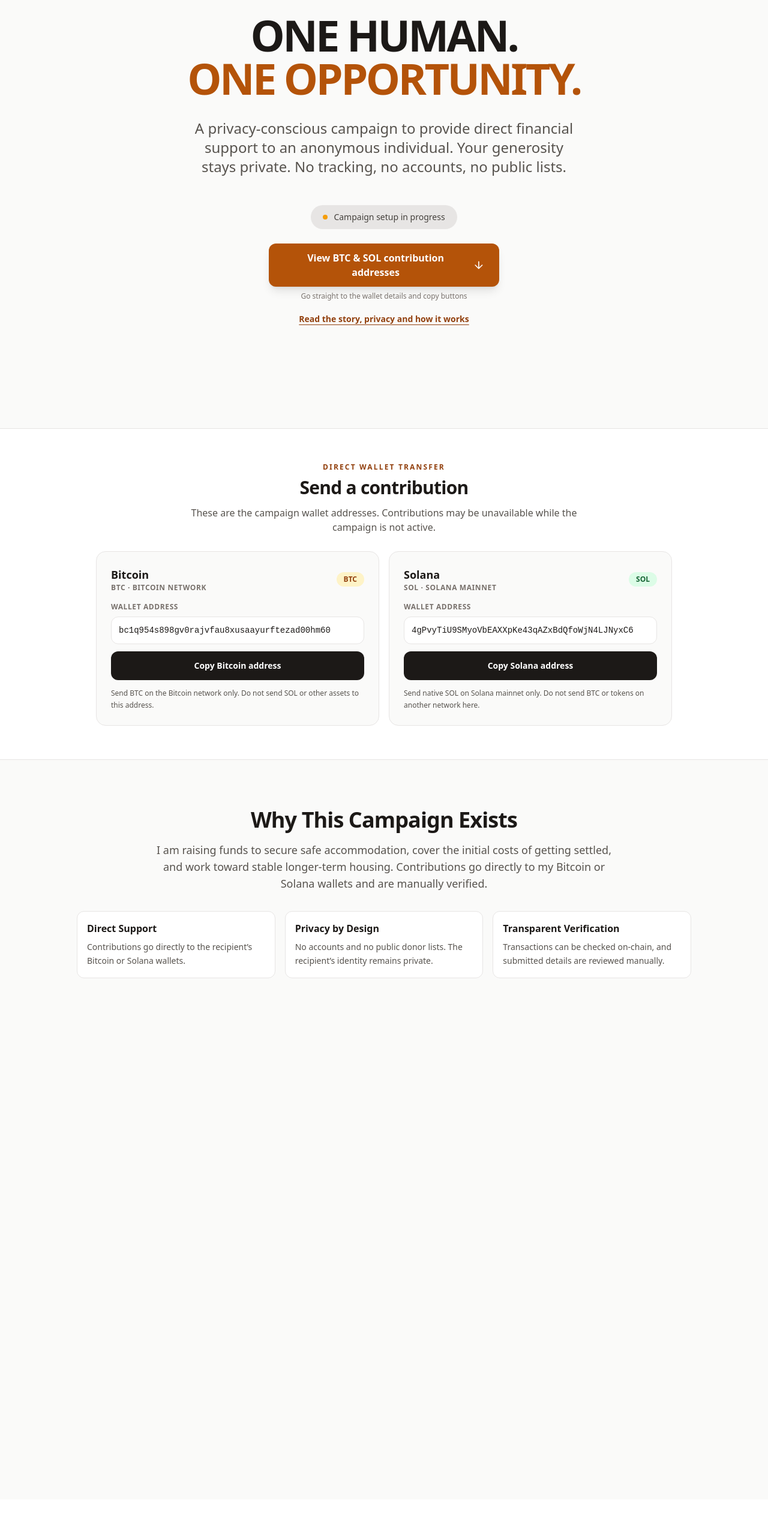
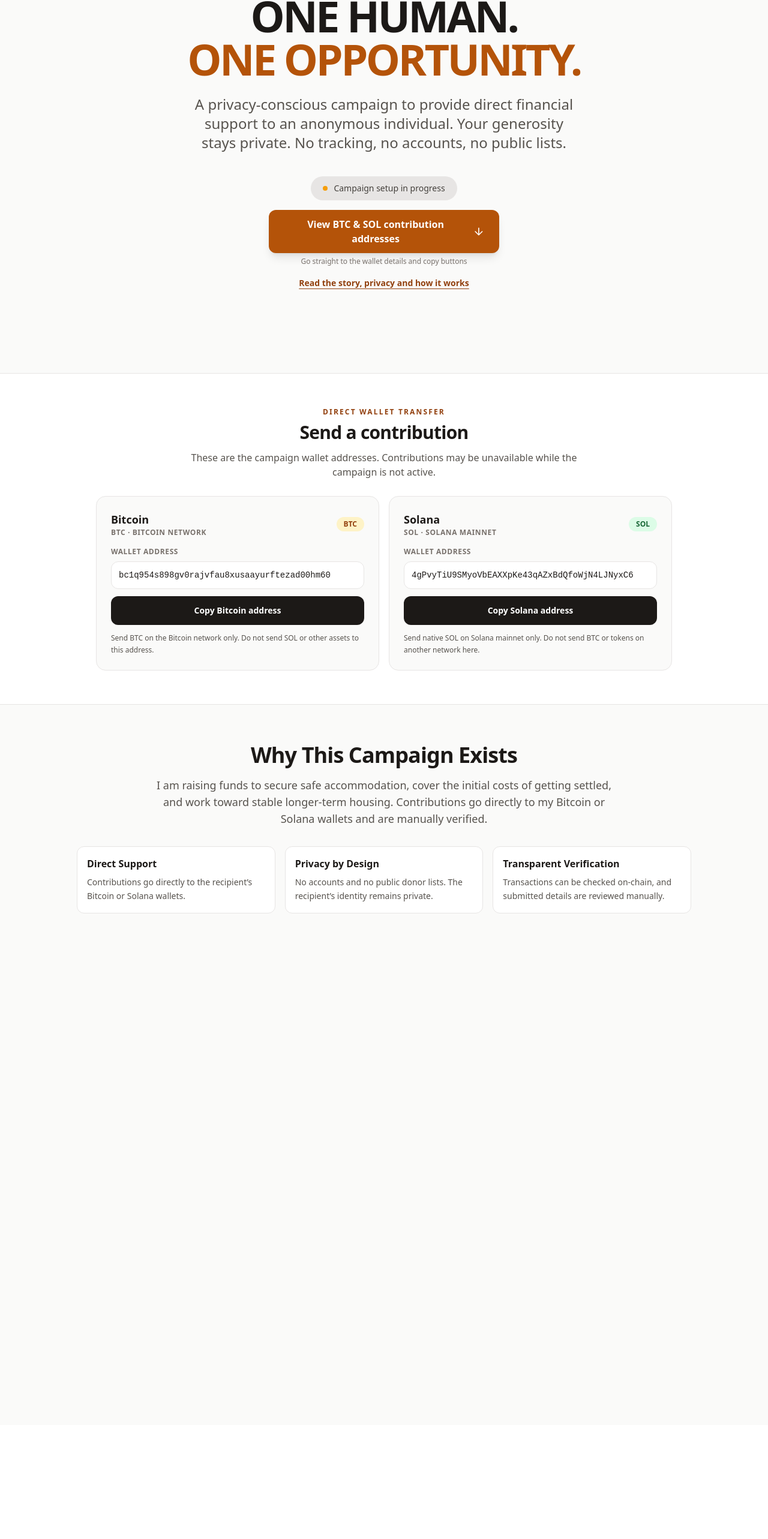
Before and after one commit to isagiyokai/One-Human-iInitiative, a Next.js app: page / in a window 1280 px wide. Shown: the part 203-2769 px from the top of the page at 60% size. Built offline with nearby package versions, Linux system fonts and the light colour scheme; no server answers; the database is empty.

Commit message:
Reduce excess mobile whitespace on campaign page

```diff
--- a/src/app/page.tsx
+++ b/src/app/page.tsx
@@ -104,7 +104,7 @@ export default async function HomePage() {
       <Header />
       <main className="flex-1" id="main-content">
         {/* Hero Section */}
-        <section className="relative py-24 sm:py-32 lg:py-40 bg-warm-white" aria-labelledby="hero-heading">
+        <section className="relative py-10 sm:py-24 lg:py-32 bg-warm-white" aria-labelledby="hero-heading">
           <div className="mx-auto max-w-7xl px-4 sm:px-6 lg:px-8">
             <div className="max-w-3xl mx-auto text-center">
               <h1
@@ -119,10 +119,10 @@ export default async function HomePage() {
                   </>
                 )}
               </h1>
-              <p className="mt-8 text-lg sm:text-xl lg:text-2xl text-stone-600 leading-relaxed max-w-2xl mx-auto text-balance font-medium">
+              <p className="mt-4 sm:mt-6 text-lg sm:text-xl lg:text-2xl text-stone-600 leading-relaxed max-w-2xl mx-auto text-balance font-medium">
                 {heroTagline}
               </p>
-              <div className="mt-12 flex flex-col sm:flex-row items-center justify-center gap-4">
+              <div className="mt-7 sm:mt-10 flex flex-col sm:flex-row items-center justify-center gap-4">
                 <span className="inline-flex items-center gap-2.5 px-5 py-2.5 rounded-full bg-charcoal-100 text-charcoal-700 text-sm font-medium">
                   {campaign?.computed_status === 'active' ? (
                     <span className="relative flex h-2 w-2">
@@ -135,7 +135,7 @@ export default async function HomePage() {
                   {campaign ? getStatusLabel(campaign.computed_status) : 'Campaign setup in progress'}
                 </span>
               </div>
-              <div className="mt-6 flex flex-col items-center justify-center gap-2">
+              <div className="mt-4 flex flex-col items-center justify-center gap-1.5">
                 <a
                   href="#wallet-addresses"
                   className="inline-flex min-h-12 w-full max-w-sm items-center justify-center gap-2 rounded-xl bg-earth-600 px-6 py-3 text-base font-semibold text-white shadow-lg transition-colors hover:bg-earth-700 focus:outline-none focus:ring-2 focus:ring-earth-500 focus:ring-offset-2 sm:w-auto"
@@ -165,7 +165,7 @@ export default async function HomePage() {
         <ScrollToContribute targetId="wallet-addresses" />
 
         {/* Campaign Explanation Section */}
-        <section id="campaign-story" className="scroll-mt-6 py-16 sm:py-20 bg-warm-white" aria-labelledby="explanation-heading">
+        <section id="campaign-story" className="scroll-mt-6 py-8 sm:py-16 bg-warm-white" aria-labelledby="explanation-heading">
           <div className="mx-auto max-w-7xl px-4 sm:px-6 lg:px-8">
             <CampaignExplanation
               title={content?.story_title || undefined}
@@ -178,7 +178,7 @@ export default async function HomePage() {
         </section>
 
         {/* Campaign Progress Section */}
-        <section className="py-20 sm:py-24 bg-white" aria-labelledby="progress-heading">
+        <section className="py-8 sm:py-16 bg-white" aria-labelledby="progress-heading">
           <div className="mx-auto max-w-7xl px-4 sm:px-6 lg:px-8">
             {campaign && (
               <CampaignProgress
@@ -194,7 +194,7 @@ export default async function HomePage() {
         </section>
 
         {/* Contribution Methods Section */}
-        <section id="contribute" className="scroll-mt-6 py-16 sm:py-24 bg-white" aria-labelledby="contribute-heading">
+        <section id="contribute" className="scroll-mt-6 py-8 sm:py-16 bg-white" aria-labelledby="contribute-heading">
           <div className="mx-auto max-w-7xl px-4 sm:px-6 lg:px-8">
             <ContributionMethods
               initialSettings={walletSettings}
```
